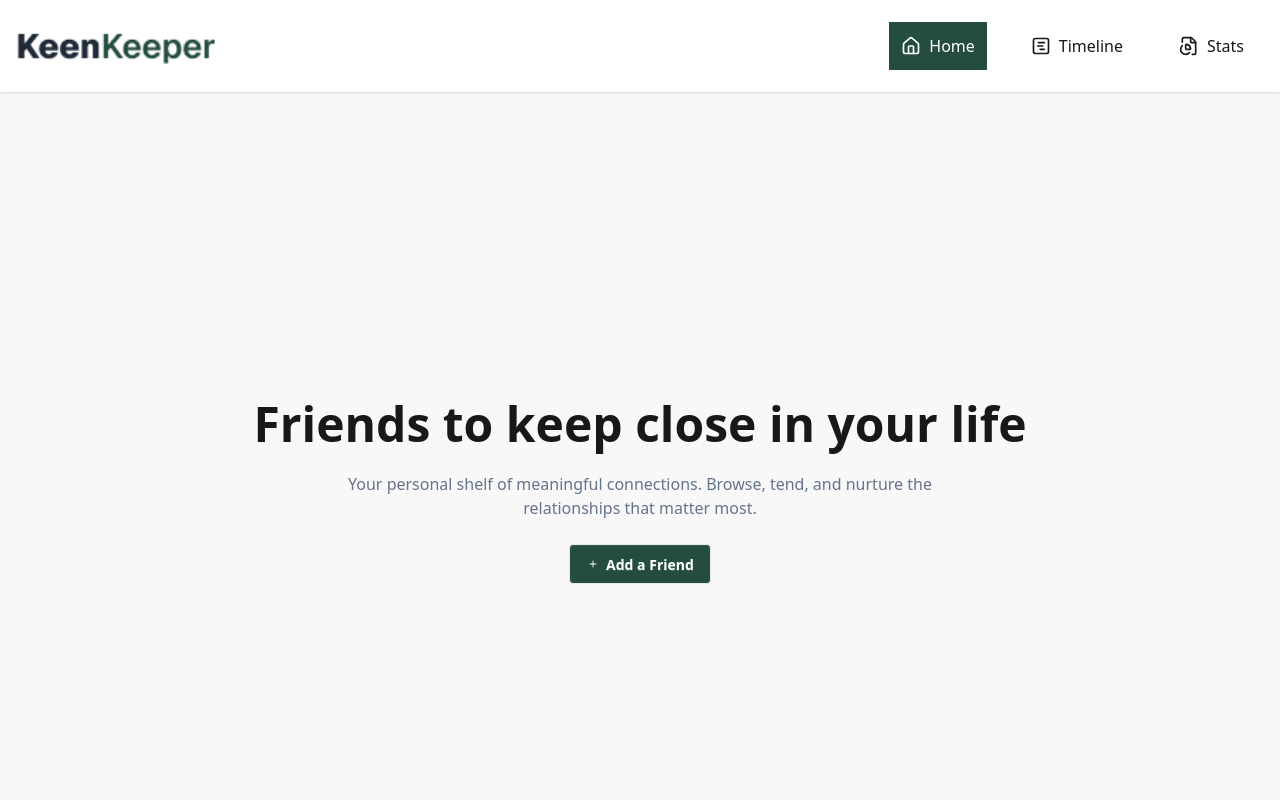
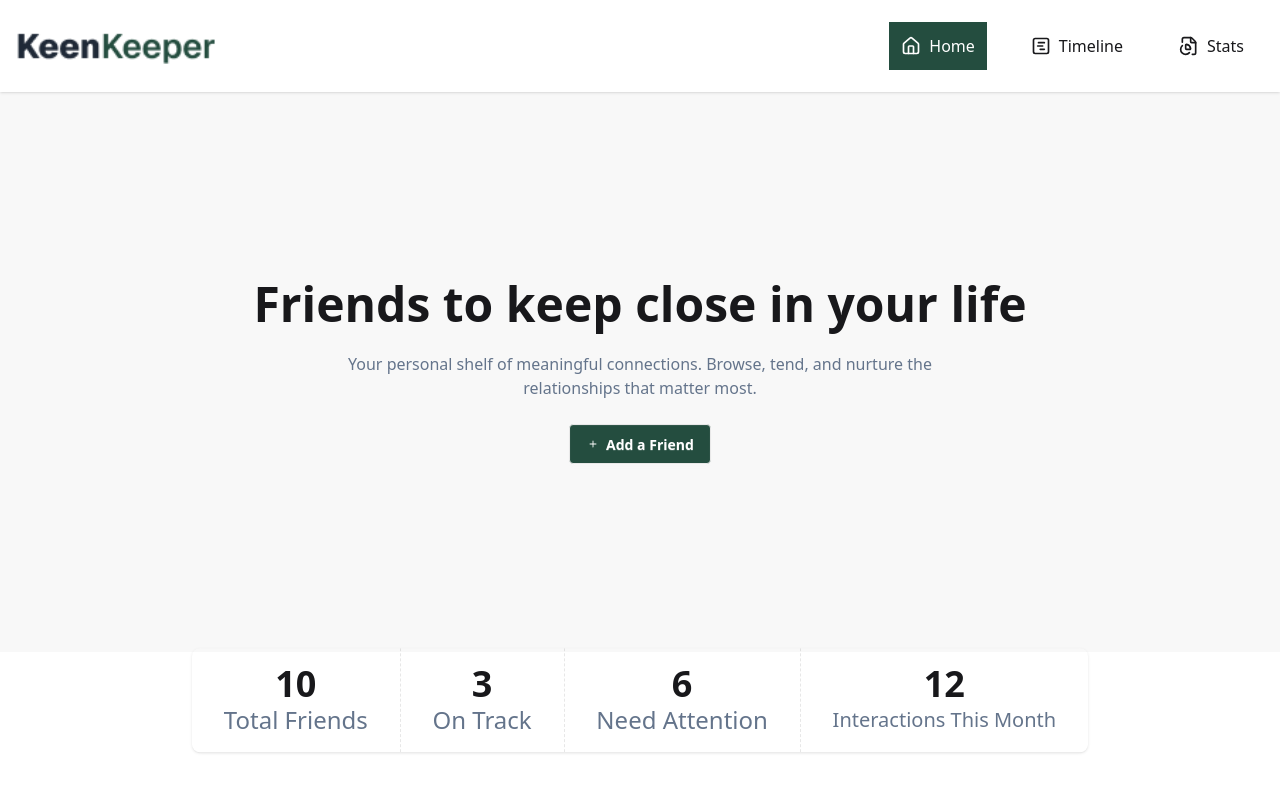
Before and after one commit to 0MarufHasan0/my-kinkeeper, a Next.js app: page / in a window 1280 px wide. Shown: the top 800 px of the page. Built offline with nearby package versions, Linux system fonts and the light colour scheme.

Commit message:
stats added

```diff
--- a/src/Component/Banner.jsx
+++ b/src/Component/Banner.jsx
@@ -4,7 +4,7 @@ import { IoIosAdd } from 'react-icons/io';
 const Banner = () => {
     return (
         <div>
-            <div className="hero bg-base-200 min-h-screen">
+            <div className="hero bg-base-200  min-h-[70vh] ">
   <div className="hero-content text-center">
     <div >
       <h1 className="text-5xl font-bold">Friends to keep close in your life</h1>
--- /dev/null
+++ b/src/Component/Stats.jsx
@@ -0,0 +1,33 @@
+import React from 'react';
+
+const Stats = () => {
+    return (
+        <div className="flex justify-center px-4 animate-bounce">
+       <div className="stats stats-vertical sm:stats-vertical md:stats-horizontal shadow max-w-4xl w-full gap-4 md:gap-0">
+
+        <div className="stat text-center ">
+             <div className="stat-value text-3xl md:text-4xl">10</div>
+        <div className="stat-title text-lg md:text-2xl text-[#64748B]">Total Friends</div>
+        </div>
+
+        <div className="stat text-center ">
+            <div className="stat-value text-3xl md:text-4xl">3</div>
+        <div className="stat-title text-lg md:text-2xl text-[#64748B]">On Track</div>
+        </div>
+
+        <div className="stat text-center ">
+            <div className="stat-value text-3xl md:text-4xl">6</div>
+            <div className="stat-title text-lg md:text-2xl text-[#64748B]">Need Attention</div>
+        </div>
+
+        <div className="stat text-center ">
+            <div className="stat-value text-3xl md:text-4xl">12</div>
+            <div className="stat-title text-base md:text-xl text-[#64748B]"> Interactions This Month</div>
+        </div>
+
+    </div>
+</div>
+    );
+};
+
+export default Stats;
--- a/src/app/layout.js
+++ b/src/app/layout.js
@@ -1,7 +1,7 @@
 import { Geist, Geist_Mono } from "next/font/google";
 import "./globals.css";
 import Navbar from "@/Component/Navbar";
-import Banner from "@/Component/Banner";
+
 
 const geistSans = Geist({
   variable: "--font-geist-sans",
@@ -27,7 +27,6 @@ export default function RootLayout({ children }) {
     >
       <body className="min-h-full flex flex-col">
         <Navbar/>
-        <Banner/>
         {children}</body>
     </html>
   );
--- a/src/app/page.js
+++ b/src/app/page.js
@@ -1,12 +1,14 @@
+import Banner from "@/Component/Banner";
+import Stats from "@/Component/Stats";
+
 
 
 
 export default function Home() {
   return (
-    <main className="flex min-h-screen flex-col items-center justify-between p-24">
-      <h1 className="text-4xl font-bold">Welcome to My Next.js App!</h1>
-      <p className="mt-4 text-lg">This is the home page.</p>
-    </main>
-
+ <div>
+    <Banner/>
+   <Stats/>
+ </div>
   );
 }
--- a/src/app/stats/page.jsx
+++ b/src/app/stats/page.jsx
@@ -1,6 +1,6 @@
 import React from 'react';
 
-const Stats = () => {
+const StatsChart = () => {
     return (
         <div>
             Hello Stats
@@ -8,4 +8,4 @@ const Stats = () => {
     );
 };
 
-export default Stats;
+export default StatsChart;
```
